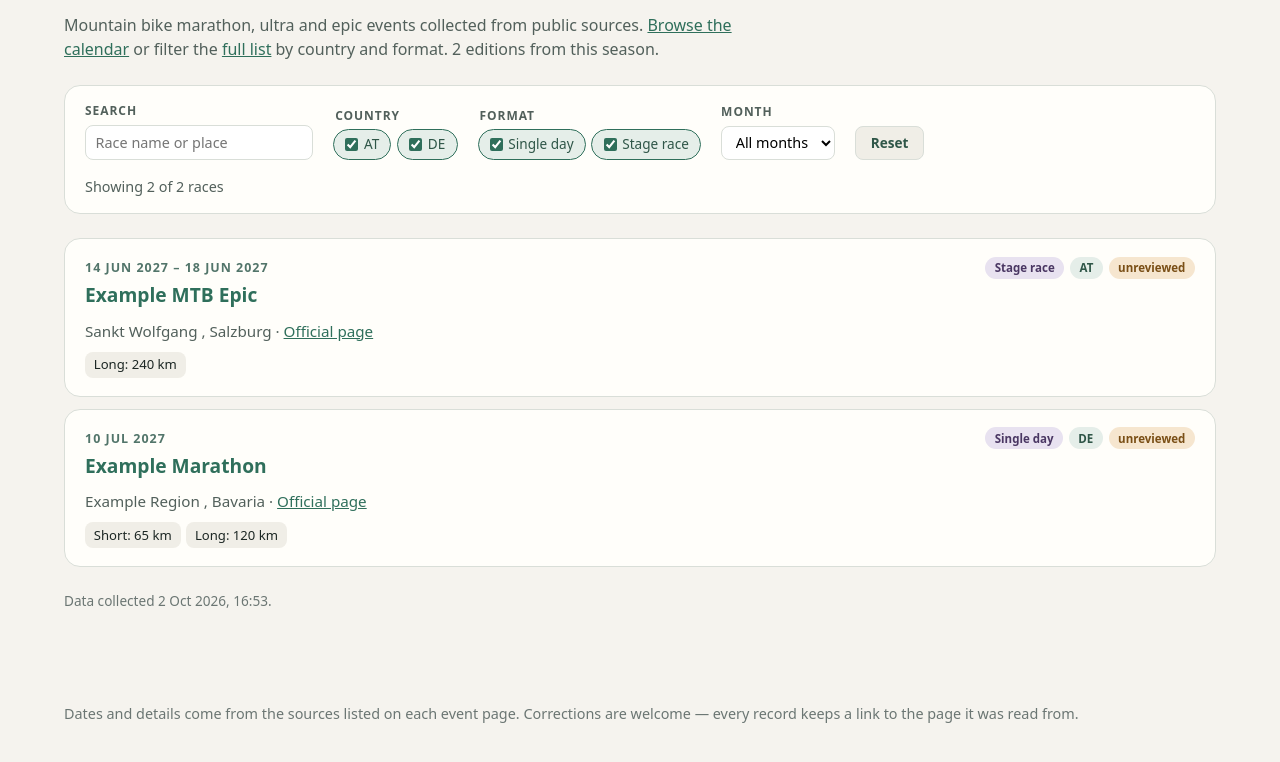
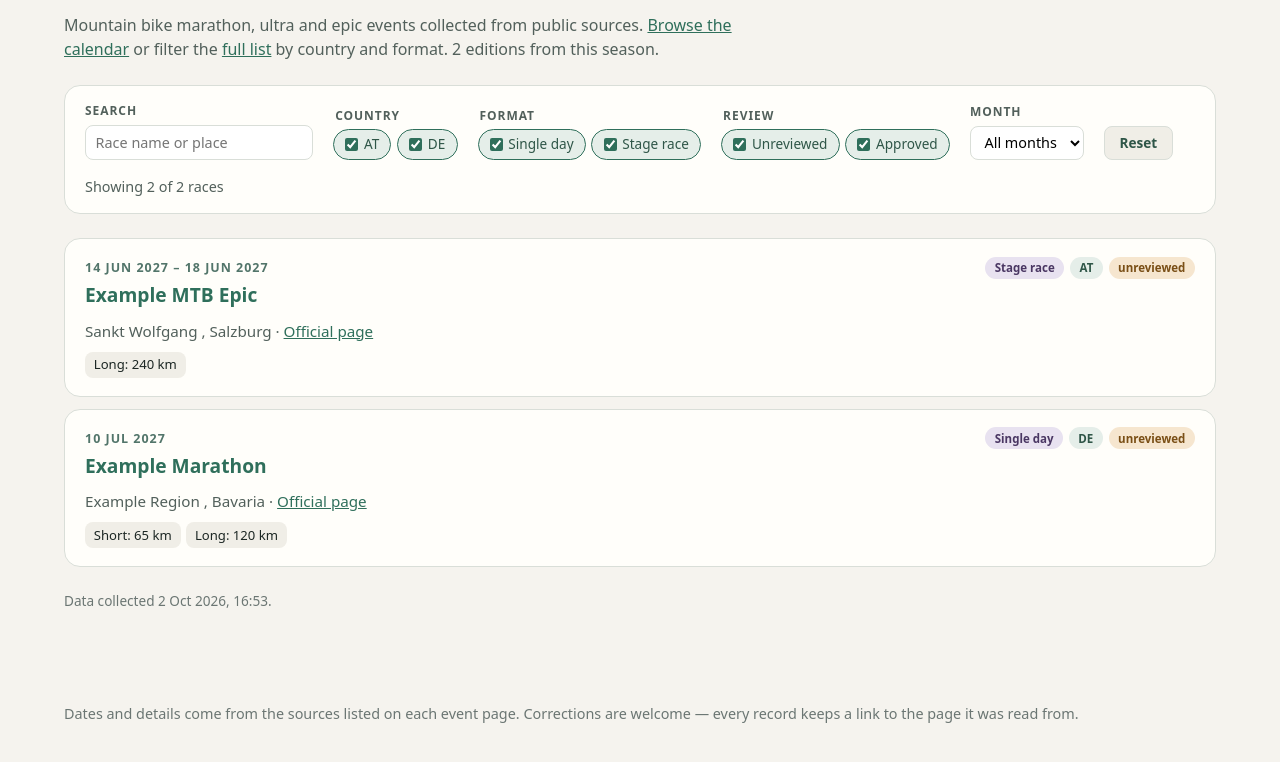
Before and after one commit to bennischober/mtb-marathon-calendar, an Astro site in the folder apps/site/: page / in a window 1280 px wide. Shown: the part 174-936 px from the top of the page. Built offline with nearby package versions, Linux system fonts and the light colour scheme; Astro itself is replaced by a stand-in of ours.

Commit message:
Add review status filter to list view

```diff
--- a/apps/site/src/pages/index.astro
+++ b/apps/site/src/pages/index.astro
@@ -59,6 +59,20 @@ const months = monthGroups();
         </div>
       </fieldset>
 
+      <fieldset>
+        <legend class="filter-label">Review</legend>
+        <div class="chips">
+          <label class="chip">
+            <input type="checkbox" name="review" value="unreviewed" checked />
+            <span>Unreviewed</span>
+          </label>
+          <label class="chip">
+            <input type="checkbox" name="review" value="approved" checked />
+            <span>Approved</span>
+          </label>
+        </div>
+      </fieldset>
+
       <label class="month">
         <span class="filter-label">Month</span>
         <select id="month">
@@ -83,6 +97,7 @@ const months = monthGroups();
           data-country={edition.location.country}
           data-format={edition.format}
           data-month={edition.date_start.slice(0, 7)}
+          data-review={edition.review.status}
           data-search={searchHaystack(edition)}
         >
           <div class="event-heading">
@@ -147,6 +162,7 @@ const months = monthGroups();
   function apply(): void {
     const countriesWanted = checked("country");
     const formatsWanted = checked("format");
+    const reviewsWanted = checked("review");
     const monthWanted = month?.value ?? "";
     const query = (search?.value ?? "").trim().toLowerCase();
 
@@ -155,6 +171,7 @@ const months = monthGroups();
       const matches =
         countriesWanted.includes(card.dataset.country ?? "") &&
         formatsWanted.includes(card.dataset.format ?? "") &&
+        reviewsWanted.includes(card.dataset.review ?? "") &&
         (!monthWanted || card.dataset.month === monthWanted) &&
         (!query || (card.dataset.search ?? "").includes(query));
       card.hidden = !matches;
```
